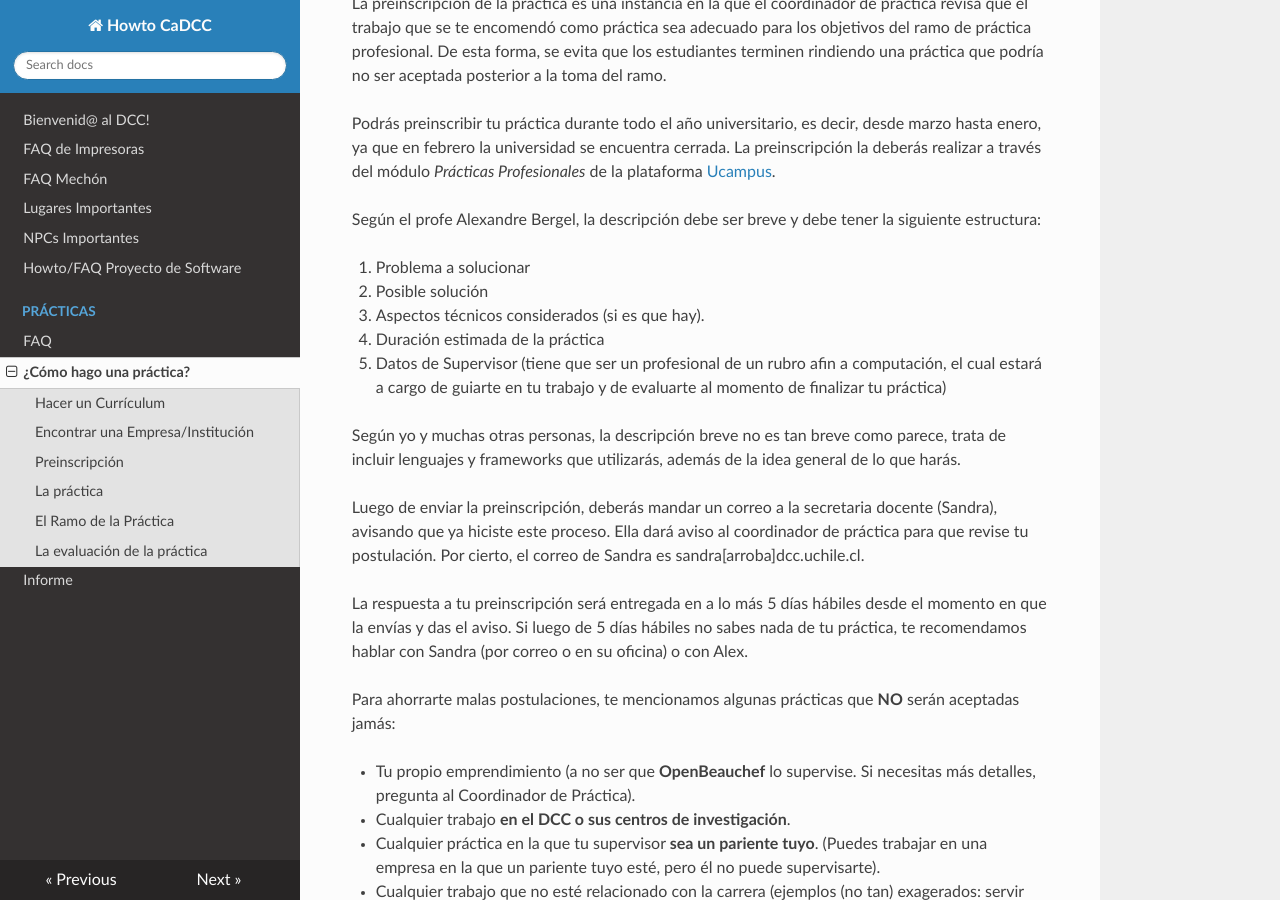
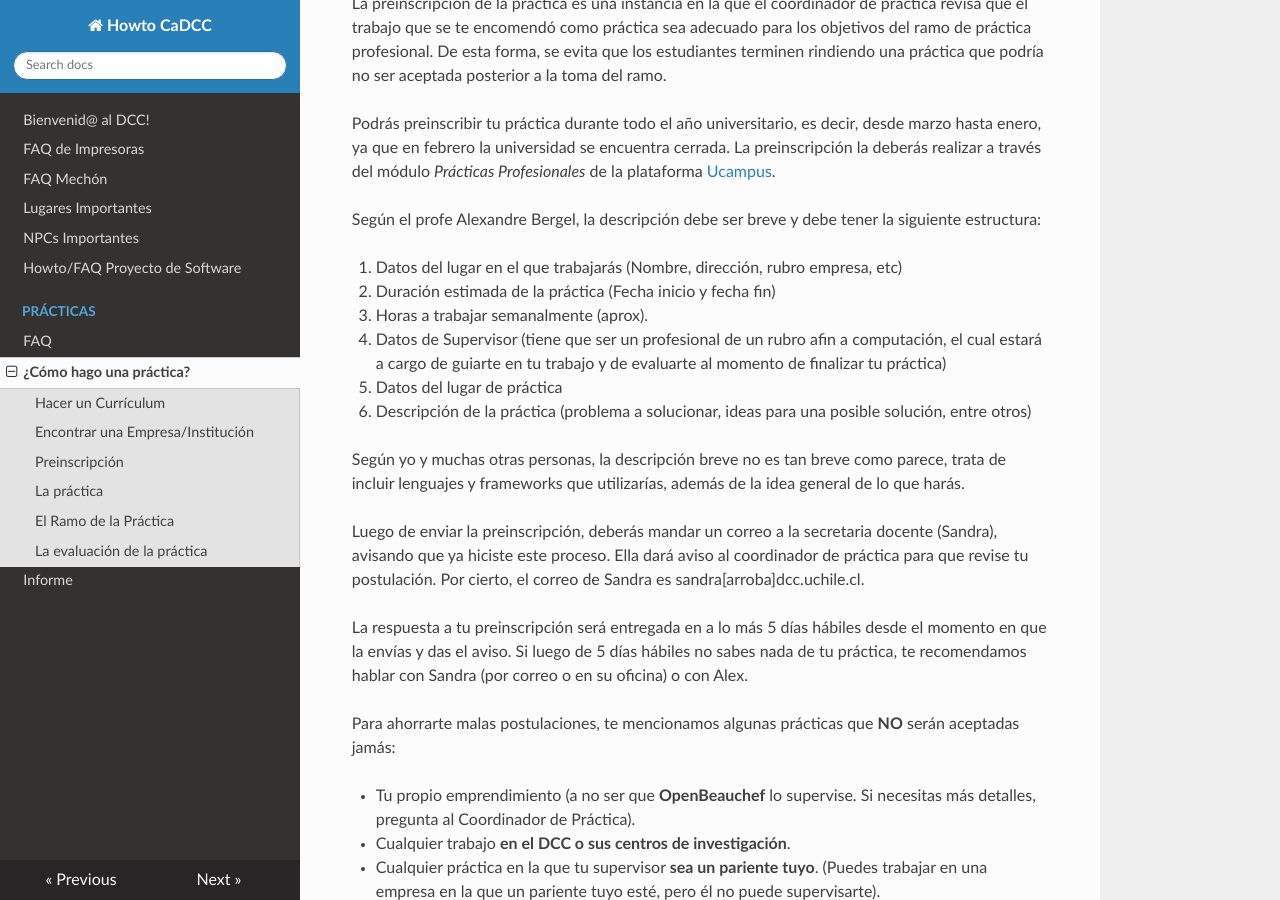
Before and after one commit to cadcc/howto, an MkDocs documentation site: the page built from docs/Prácticas/How do I Practica.md, in a window 1280 px wide and 900 px high, scrolled down 2160 px. Built offline with MkDocs 1.6.1, drawn with Linux system fonts in a browser that asks for light colours; nearby versions of some CDN libraries.

Commit message:
Corrección preinscripción
Eran menos detalles de los que parecían

```diff
--- a/docs/Prácticas/How do I Practica.md
+++ b/docs/Prácticas/How do I Practica.md
@@ -51,13 +51,14 @@ Podrás preinscribir tu práctica durante todo el año universitario, es decir,
 
 Según el profe Alexandre Bergel, la descripción debe ser breve y debe tener la siguiente estructura:
 
-1. Problema a solucionar
-2. Posible solución
-3. Aspectos técnicos considerados (si es que hay).
-4. Duración estimada de la práctica
-5. Datos de Supervisor (tiene que ser un profesional de un rubro afin a computación, el cual estará a cargo de guiarte en tu trabajo y de evaluarte al momento de finalizar tu práctica)
+1. Datos del lugar en el que trabajarás (Nombre, dirección, rubro empresa, etc)
+1. Duración estimada de la práctica (Fecha inicio y fecha fin)
+1. Horas a trabajar semanalmente (aprox).
+1. Datos de Supervisor (tiene que ser un profesional de un rubro afin a computación, el cual estará a cargo de guiarte en tu trabajo y de evaluarte al momento de finalizar tu práctica)
+1. Datos del lugar de práctica
+1. Descripción de la práctica (problema a solucionar, ideas para una posible solución, entre otros)
 
-Según yo y muchas otras personas, la descripción breve no es tan breve como parece, trata de incluir lenguajes y frameworks que utilizarás, además de la idea general de lo que harás.
+Según yo y muchas otras personas, la descripción breve no es tan breve como parece, trata de incluir lenguajes y frameworks que utilizarías, además de la idea general de lo que harás.
 
 Luego de enviar la preinscripción, deberás mandar un correo a la secretaria docente (Sandra), avisando que ya hiciste este proceso. Ella dará aviso al coordinador de práctica para que revise tu postulación. Por cierto, el correo de Sandra es sandra[arroba]dcc.uchile.cl.
 
```
